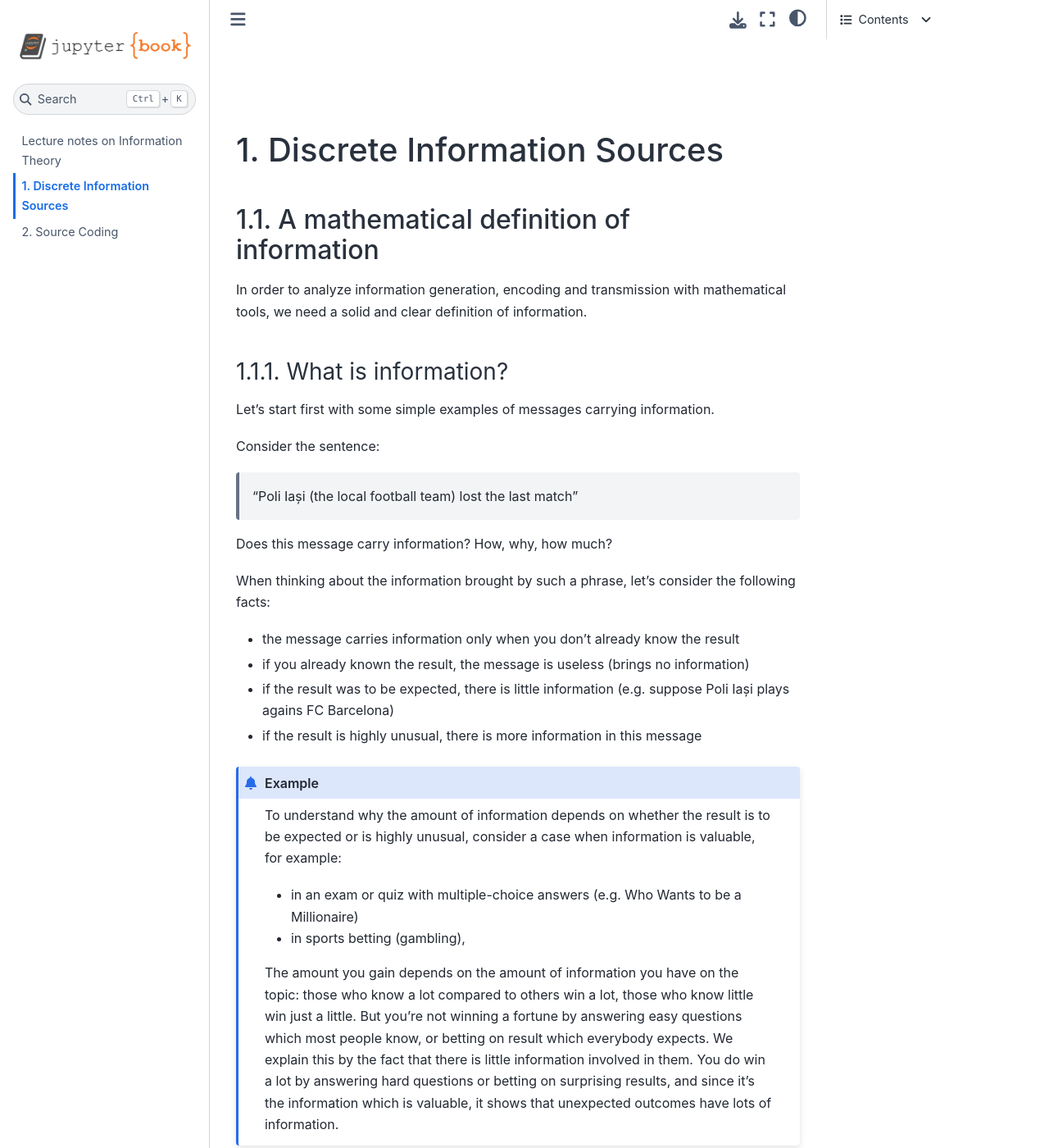
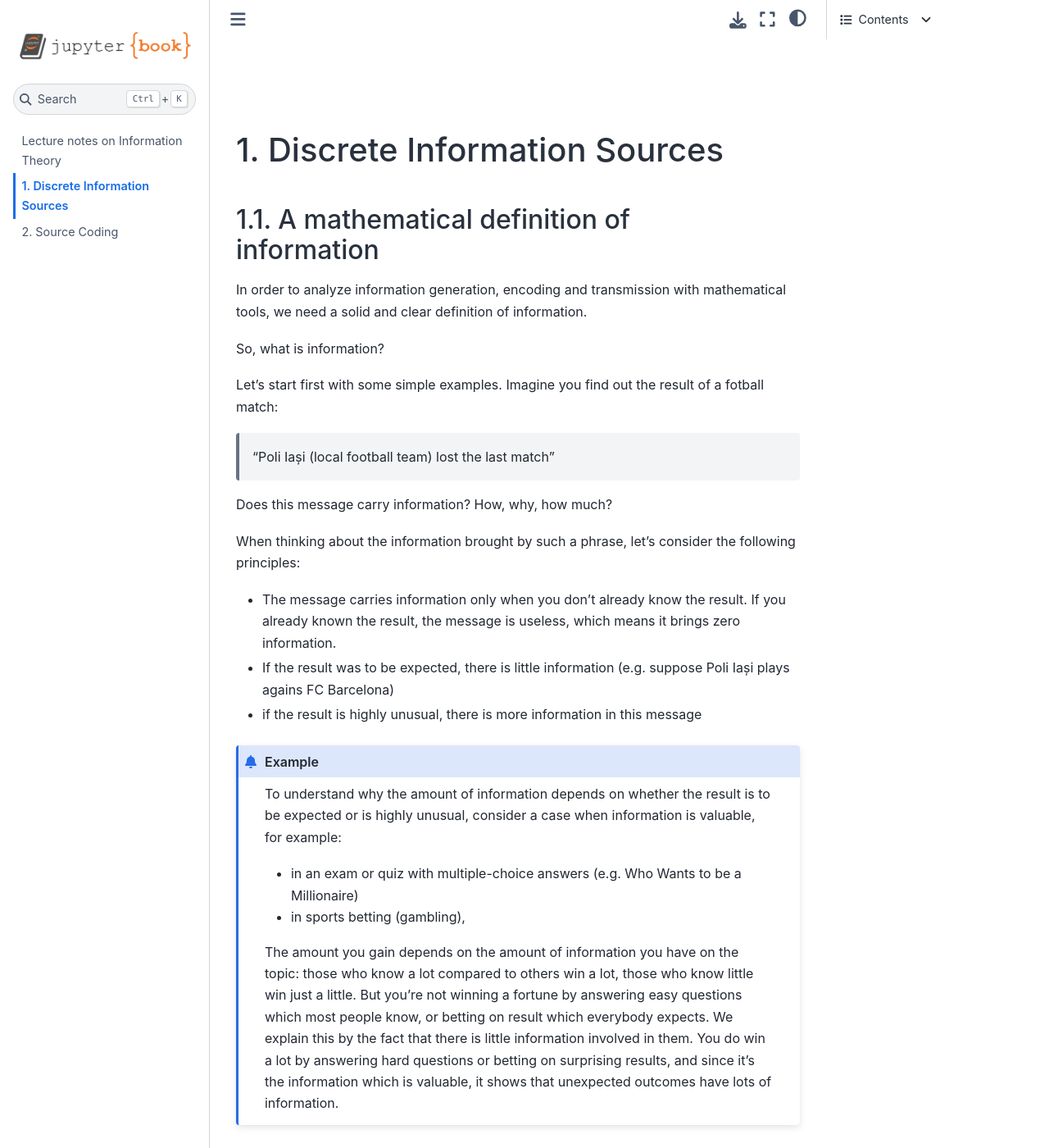
Before and after one commit to nikcleju/IT_LectureNotes, a Jupyter Book: the page built from content/IT/InformationSources.myst.md, in a window 1280 px wide and 1400 px high. Shown: the whole window at 82% size. Built offline with Jupyter Book 1.0.4 settings and Sphinx 7.4.7 and the Sphinx Book theme 1.1.4, drawn with Linux system fonts in a browser that asks for light colours; some of the changed text lies outside the part shown.

Commit message:
Fixed jb-serve

````diff
--- a/content/IT/InformationSources.myst.md
+++ b/content/IT/InformationSources.myst.md
@@ -49,22 +49,21 @@
 - Channel: delivers the symbols, introduces errors
 - Decoder: detects/corrects the errors, rebuilds the information messages -->
 
-### What is information?
+So, what is information?
 
-Let's start first with some simple examples of messages carrying information.
+Let's start first with some simple examples.
+Imagine you find out the result of a fotball match:
 
-Consider the sentence:
-
-> "Poli Iași (the local football team) lost the last match"
+> "Poli Iași (local football team) lost the last match"
 
 Does this message carry information? How, why, how much?
 
-When thinking about the information brought by such a phrase, let's consider the following facts:
+When thinking about the information brought by such a phrase, let's consider the following principles:
 
-  - the message carries information only when you don't already know the result
-  - if you already known the result, the message is useless (brings no information)
-  - if the result was to be expected, there is little information (e.g. suppose Poli Iași plays agains FC Barcelona)
-  - if the result is highly unusual, there is more information in this message
+- The message carries information only when you don't already know the result. If you already known the result, the message is useless,
+  which means it brings zero information.
+- If the result was to be expected, there is little information (e.g. suppose Poli Iași plays agains FC Barcelona)
+- if the result is highly unusual, there is more information in this message
 
 ```{admonition} Example
 
--- a/jb-serve.py
+++ b/jb-serve.py
@@ -44,7 +44,7 @@
     #server.watch(pathsource / "**/*.md", build)
     #server.watch(pathsource / "**/*.ipynb", build)
     #server.watch(pathsource / "**/*.rst", build)
-    server.watch(pathsource / "./content/IT/*.myst.md", build)
+    server.watch(str(pathsource / "./content/IT/*.myst.md"), build)
     #server.watch(pathsource / "_config.yml", build)
     #server.watch(pathsource / "_toc.yml", build)
 
````
